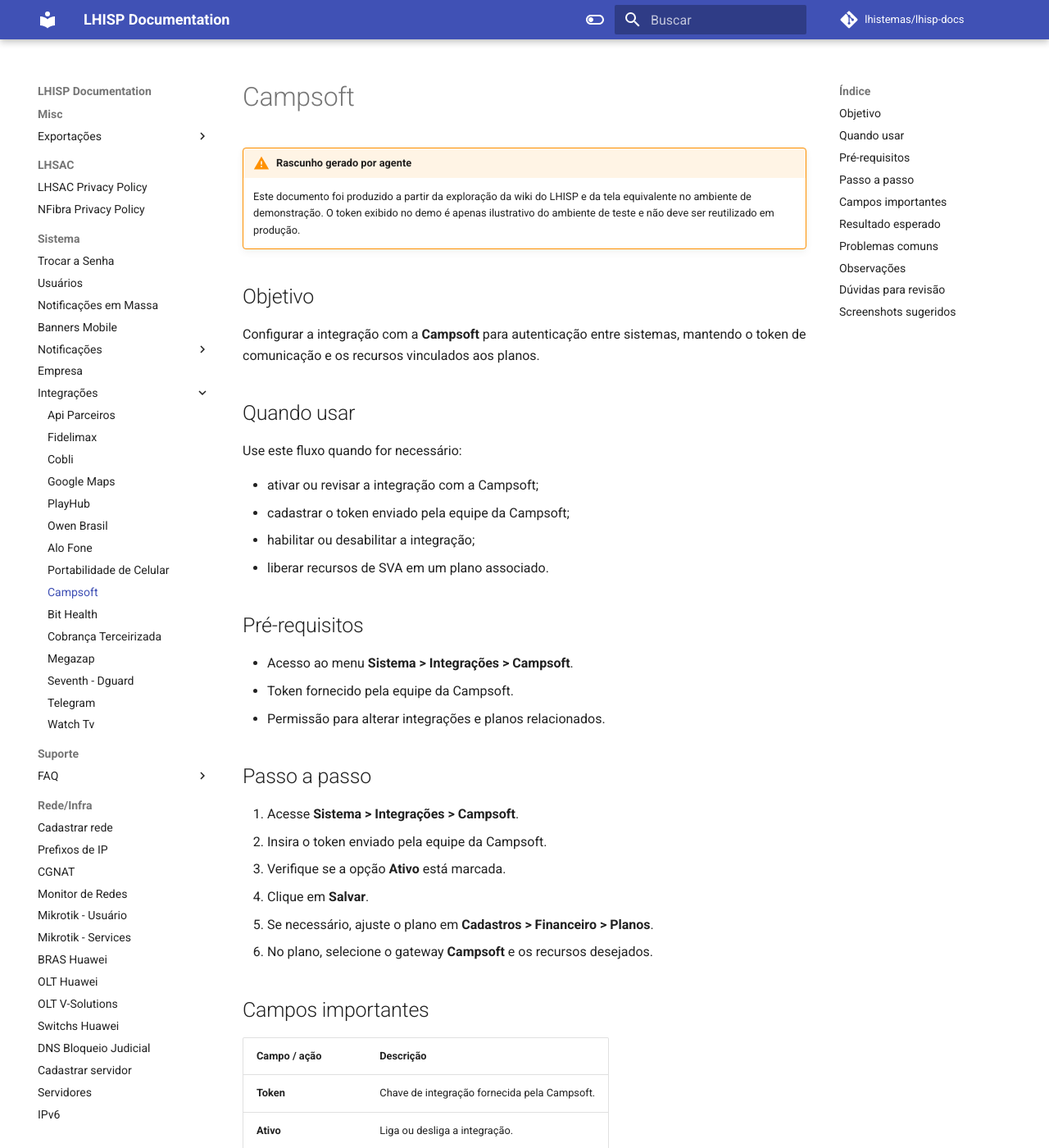
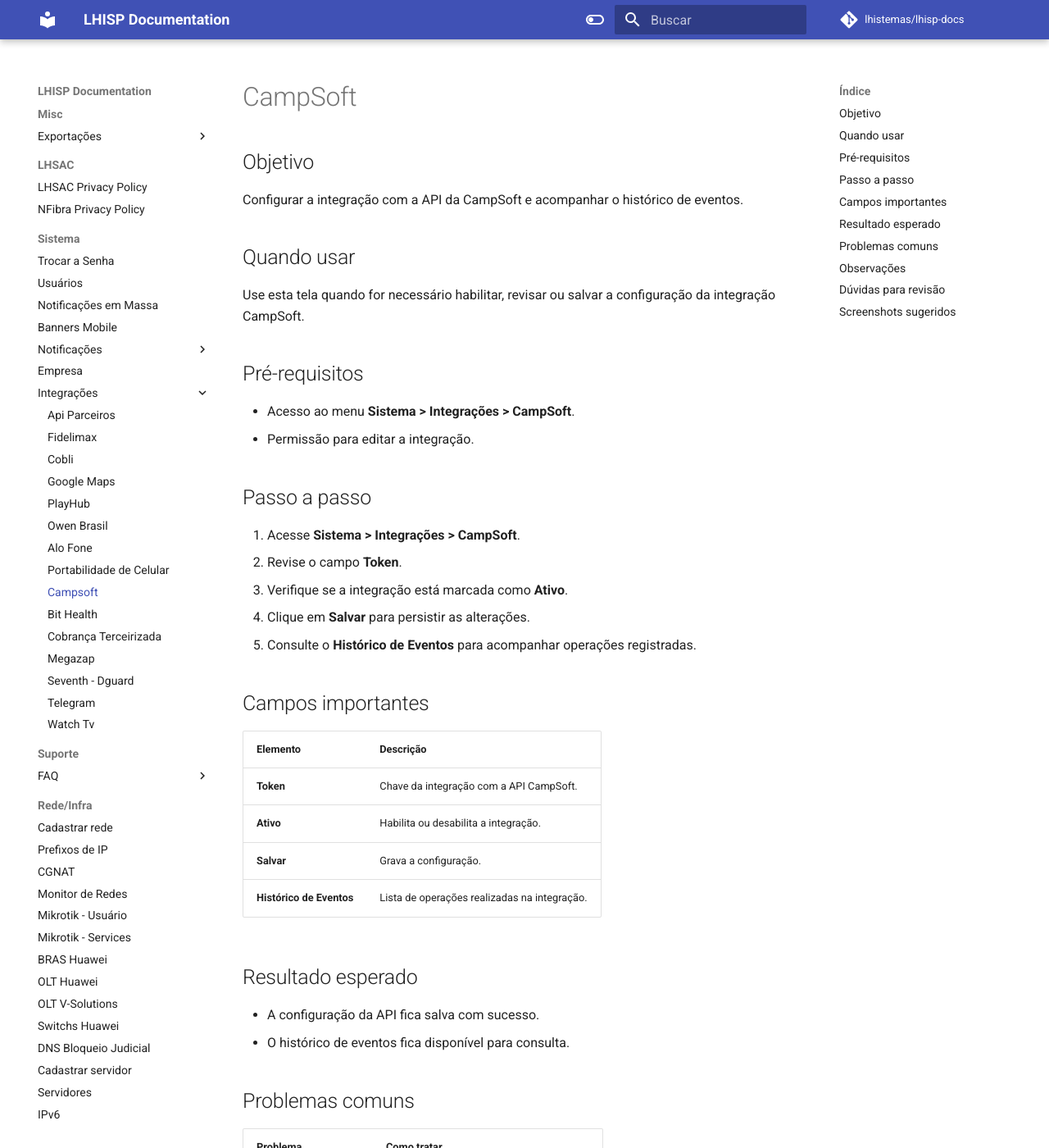
Before and after one commit to leandro-costa-oliveira/lhisp-docs, an MkDocs documentation site: the page built from docs/sistema/campsoft.md, in a window 1280 px wide and 1400 px high. Shown: the whole window at 82% size. Built offline with MkDocs 1.6.1 and Material for MkDocs 9.7.7, drawn with Linux system fonts in a browser that asks for light colours; comment, search, counter and statistics services are not loaded; some of the changed text lies outside the part shown.

Commit message:
docs: add CampSoft documentation

```diff
--- a/docs/sistema/campsoft.md
+++ b/docs/sistema/campsoft.md
@@ -1,80 +1,64 @@
 ---
-title: Campsoft
+title: CampSoft
 ---
 
-# Campsoft
-
-!!! warning "Rascunho gerado por agente"
-    Este documento foi produzido a partir da exploração da wiki do LHISP e da tela equivalente no ambiente de demonstração. O token exibido no demo é apenas ilustrativo do ambiente de teste e não deve ser reutilizado em produção.
+# CampSoft
 
 ## Objetivo
 
-Configurar a integração com a **Campsoft** para autenticação entre sistemas, mantendo o token de comunicação e os recursos vinculados aos planos.
+Configurar a integração com a API da CampSoft e acompanhar o histórico de eventos.
 
 ## Quando usar
 
-Use este fluxo quando for necessário:
-
-- ativar ou revisar a integração com a Campsoft;
-- cadastrar o token enviado pela equipe da Campsoft;
-- habilitar ou desabilitar a integração;
-- liberar recursos de SVA em um plano associado.
+Use esta tela quando for necessário habilitar, revisar ou salvar a configuração da integração CampSoft.
 
 ## Pré-requisitos
 
-- Acesso ao menu **Sistema > Integrações > Campsoft**.
-- Token fornecido pela equipe da Campsoft.
-- Permissão para alterar integrações e planos relacionados.
+- Acesso ao menu **Sistema > Integrações > CampSoft**.
+- Permissão para editar a integração.
 
 ## Passo a passo
 
-1. Acesse **Sistema > Integrações > Campsoft**.
-2. Insira o token enviado pela equipe da Campsoft.
-3. Verifique se a opção **Ativo** está marcada.
-4. Clique em **Salvar**.
-5. Se necessário, ajuste o plano em **Cadastros > Financeiro > Planos**.
-6. No plano, selecione o gateway **Campsoft** e os recursos desejados.
+1. Acesse **Sistema > Integrações > CampSoft**.
+2. Revise o campo **Token**.
+3. Verifique se a integração está marcada como **Ativo**.
+4. Clique em **Salvar** para persistir as alterações.
+5. Consulte o **Histórico de Eventos** para acompanhar operações registradas.
 
 ## Campos importantes
 
-| Campo / ação | Descrição |
+| Elemento | Descrição |
 |---|---|
-| **Token** | Chave de integração fornecida pela Campsoft. |
-| **Ativo** | Liga ou desliga a integração. |
-| **Salvar** | Persiste a configuração. |
-| **Histórico de Eventos** | Registra alterações feitas na tela. |
+| **Token** | Chave da integração com a API CampSoft. |
+| **Ativo** | Habilita ou desabilita a integração. |
+| **Salvar** | Grava a configuração. |
+| **Histórico de Eventos** | Lista de operações realizadas na integração. |
 
 ## Resultado esperado
 
-- O token da Campsoft fica gravado no LHISP.
-- A integração permanece ativa enquanto a opção **Ativo** estiver marcada.
-- Os planos vinculados podem liberar os recursos previstos pela integração.
+- A configuração da API fica salva com sucesso.
+- O histórico de eventos fica disponível para consulta.
 
 ## Problemas comuns
 
 | Problema | Como tratar |
 |---|---|
-| O token não salva | Verifique se o token foi informado corretamente e se o usuário tem permissão. |
-| A integração não fica ativa | Confirme o estado da opção **Ativo** antes de salvar. |
-| Os recursos não aparecem no plano | Revise a configuração em **Cadastros > Financeiro > Planos**. |
-| O histórico não mostra eventos | Verifique se houve alteração efetiva na configuração. |
+| Token inválido | Revisar a chave informada. |
+| Integração desativada | Marcar a opção **Ativo**. |
+| Sem eventos listados | Verificar se já houve operações registradas. |
 
 ## Observações
 
-- A wiki informa que a Campsoft fornece um serviço de autenticação para comunicação entre sistemas.
-- A wiki orienta inserir o token enviado pela equipe da Campsoft.
-- A wiki também menciona a configuração do plano em **Cadastros > Financeiro > Planos**, com seleção de **GatewayOtt: Campsoft** e do recurso desejado.
-- O demo mostra a tela **Campsoft - Configuração da API** com campo de token, ativação e histórico de eventos.
-- A captura usada nesta página veio do ambiente de demonstração, não da wiki.
+- O token exibido no demo foi **redigido** na captura desta documentação por ser um dado sensível.
+- A tela mostra a configuração da API e o histórico de eventos.
 
 ## Dúvidas para revisão
 
-- A configuração do plano deve virar uma página separada na documentação?
-- O nome do campo **GatewayOtt** é exibido exatamente assim na interface ou há variação de capitalização?
-- Existem mais recursos específicos que devem ser documentados além do token e do plano?
+- O token é único por empresa ou por filial?
+- Quais eventos são gravados no histórico?
 
 ## Screenshots sugeridos
 
-- Tela **Campsoft - Configuração da API** no demo: `docs/assets/screenshots/sistema/campsoft.png`
+- `docs/assets/screenshots/sistema/campsoft.png` — captura limpa da configuração da API CampSoft com token redigido.
 
-![Campsoft no demo](../assets/screenshots/sistema/campsoft.png)
+![CampSoft no demo](../assets/screenshots/sistema/campsoft.png)
```
Also changed, not shown: docs/planejamento/plano-documentacao-menu-demo.md (+3 -3 lines), docs/assets/screenshots/sistema/campsoft.png.
